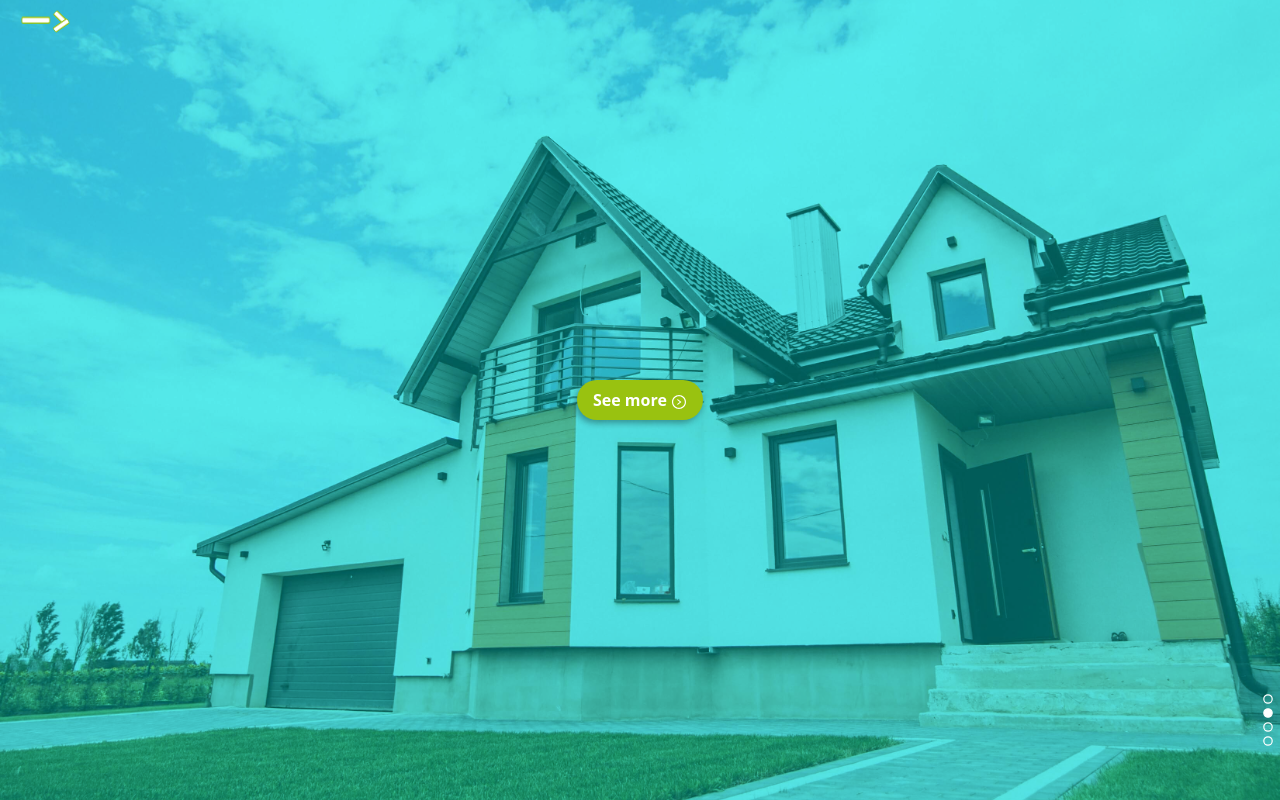
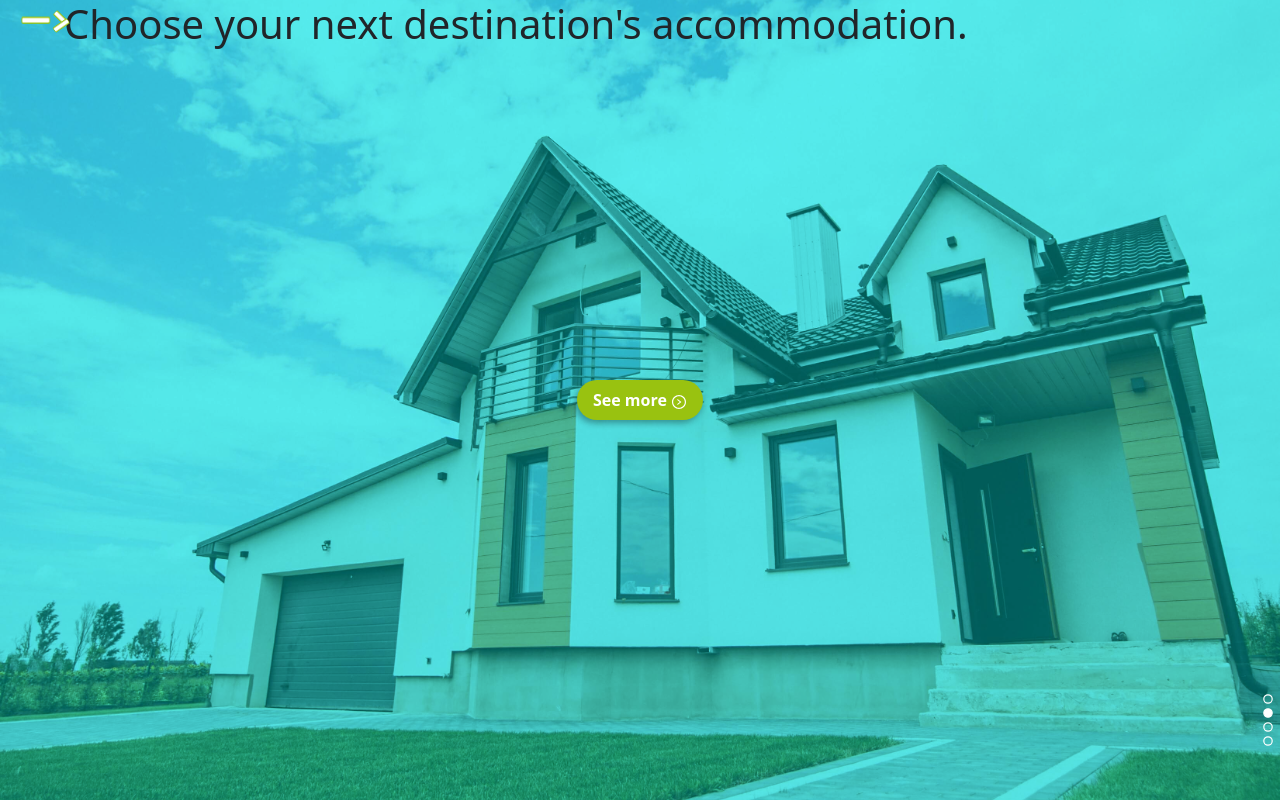
Before and after one commit to Zven94/rentforaday-front-end, a React (Create React App) app: page / in a window 1280 px wide. Built offline with nearby package versions, Linux system fonts and the light colour scheme; no server answers.

Commit message:
Modified 'Splash.jsx' -component- - Added a central title for the page.

```diff
--- a/src/components/Splash.jsx
+++ b/src/components/Splash.jsx
@@ -22,6 +22,7 @@ import '../styles/Splash.css';
 
 const Splash = () => (
   <>
+    <h1 className="slideContent__title">Choose your next destination&apos;s accommodation.</h1>
     <Swiper
       className="splashSwiper"
       direction="vertical"
```
